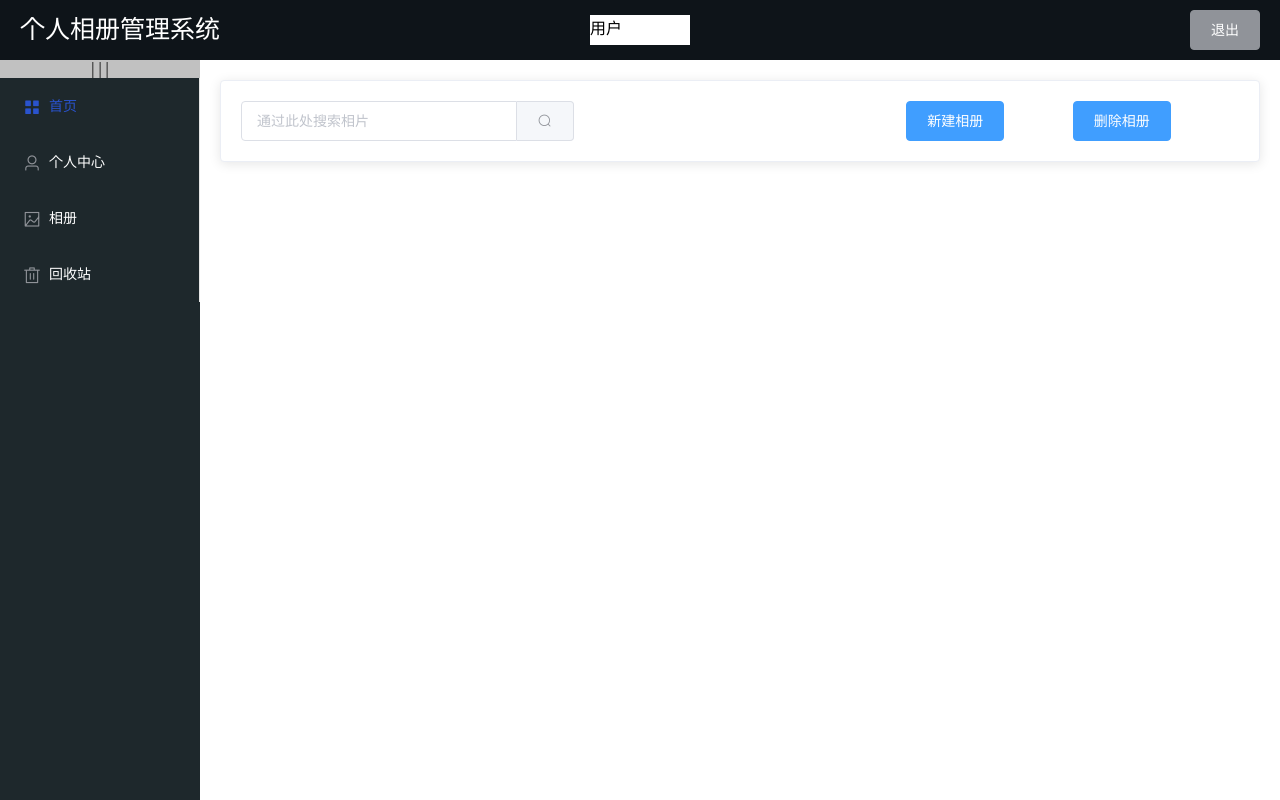
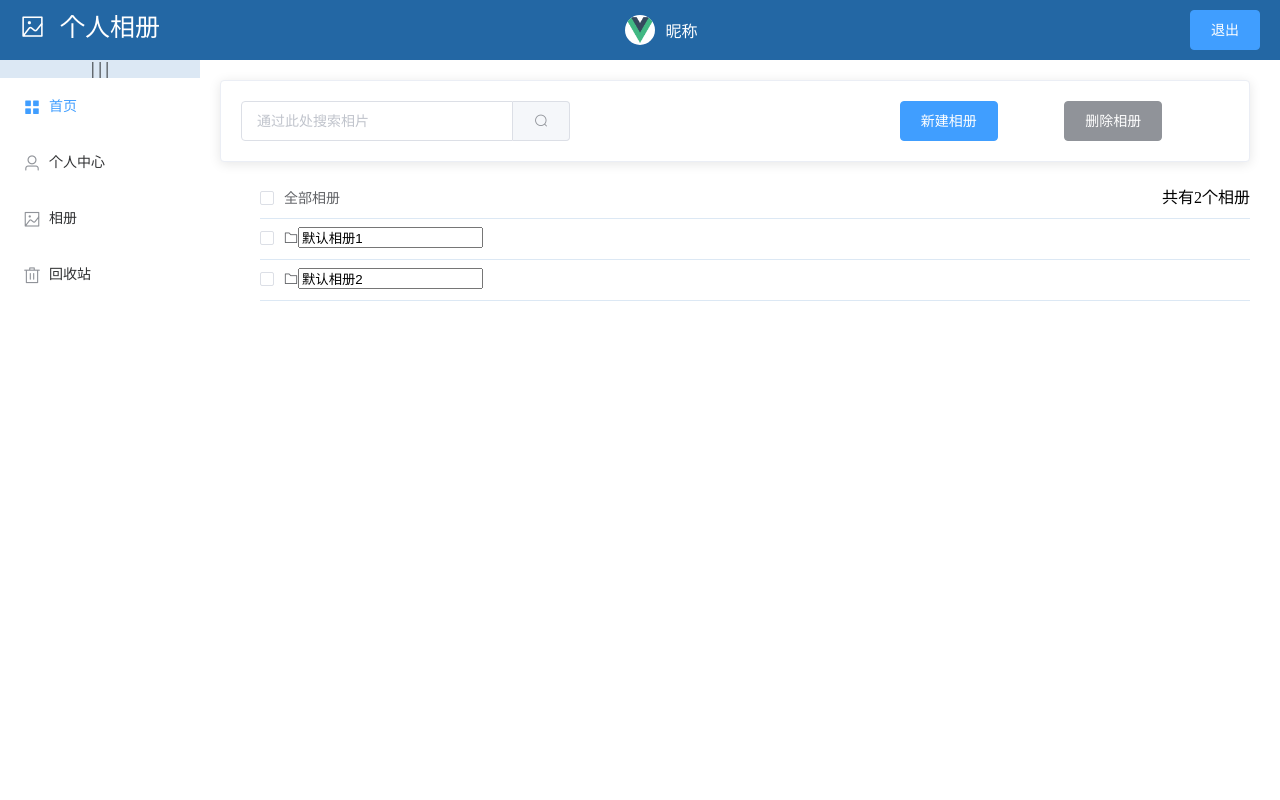
Before and after one commit to xjenny228/photo_project, a Vue app: page /#/user/home in a window 1280 px wide. Built offline with nearby package versions, Linux system fonts and the light colour scheme.

Commit message:
注册完成

```diff
--- a/package.json
+++ b/package.json
@@ -7,10 +7,12 @@
     "build": "vue-cli-service build"
   },
   "dependencies": {
+    "@xunlei/vue-context-menu": "^1.0.2",
     "axios": "^0.19.2",
     "core-js": "^3.6.4",
     "element-ui": "^2.4.5",
     "vue": "^2.6.11",
+    "vue-infinite-scroll": "^2.0.2",
     "vue-router": "^3.1.6"
   },
   "devDependencies": {
--- a/src/App.vue
+++ b/src/App.vue
@@ -1,5 +1,5 @@
 <template>
-  <div id="app">
+  <div id="app" >
     <router-view></router-view>
   </div>
 </template>
--- a/src/assets/css/global.css
+++ b/src/assets/css/global.css
@@ -1,5 +1,9 @@
-html,body,#app{
+html,
+body,
+#app {
     height: 100%;
     margin: 0;
     padding: 0;
+    overflow-y: hidden;
+    /* 隐藏浏览器默认的滚动条 */
 }
--- a/src/components/Home.vue
+++ b/src/components/Home.vue
@@ -1,19 +1,156 @@
 <template>
-  <div>
-    <el-card class="box-card">
-      <el-row  type="flex" justify="end">
+  <div class="container">
+    <!-- 搜索，新建相册，删除相册部分 -->
+    <el-card>
+      <el-row type="flex" justify="end">
         <el-col :span="8">
-          <el-input placeholder="通过此处搜索相片" @input="inputchange" >
-            <el-button slot="append" icon="el-icon-search"></el-button>
+          <el-input placeholder="通过此处搜索相片" @input="inputchange" v-model="value">
+            <el-button slot="append" icon="el-icon-search" ></el-button>
           </el-input>
         </el-col>
         <el-col :span="4" :offset="8">
-          <el-button type="primary" >新建相册</el-button>
+          <el-button type="primary" @click="bulid">新建相册</el-button>
         </el-col>
         <el-col :span="4">
-          <el-button type="primary" >删除相册</el-button>
+          <el-button type="info" @click="del">删除相册</el-button>
         </el-col>
       </el-row>
     </el-card>
+    <!-- 新建相册和删除相册部分 -->
+    <div class="main">
+      <!-- 无限滚动 -->
+      <div class="infinite-list-wrapper" style="overflow:auto">
+        <ul v-infinite-scroll="load" infinite-scroll-disabled="disabled">
+          <!-- 实现相册全选和统计 -->
+          <li class="head">
+            <el-checkbox
+              v-model="checkAll"
+              @change="CheckAllChange"
+              :indeterminate="isIndeterminate"
+            >全部相册</el-checkbox>
+            <span>共有{{list.length}}个相册</span>
+          </li>
+          <el-checkbox-group v-model="checkList" @change="CheckListChange">
+            <li v-for="(item,index) in list" :key="item" class="list-item" >
+              <el-checkbox :label="item">
+                <i class="el-icon-folder"></i>
+              </el-checkbox>
+              <input type="text" v-model="list[index]" value="item" :disabled="isable" ref="index" @contextmenu.prevent="rightClick()"/>
+            </li>
+          </el-checkbox-group>
+        </ul>
+        <p v-if="loading">加载中...</p>
+        <p v-if="noMore">没有更多了</p>
+        <!-- 右键菜单 -->
+
+      </div>
+    </div>
   </div>
 </template>
+<script>
+export default {
+  data() {
+    return {
+      count: 2,
+      loading: false,
+      new: 0,
+      checkAll: false,
+      list: ["默认相册1", "默认相册2"],
+      checkList: [],
+      checkAll: false,
+      isIndeterminate: false,
+      isable: false,
+      menuVisible: false,
+      value:''
+    };
+  },
+  methods: {
+    load() {
+      this.loading = true;
+      setTimeout(() => {
+        this.count += 2;
+        this.loading = false;
+      }, 2000);
+    },
+    bulid() {
+      this.new++; //新建相册的个数
+      this.count++; //总的相册个数
+      this.list.push("新建相册" + this.new); //向数组添加相册名称
+    },
+    del() {
+      let i, j;
+      if (this.checkList.length == this.list.length) {
+        this.list.splice(0);
+      }
+      for (i = 0; i < this.list.length; i++) {
+        for (j = 0; j < this.checkList.length; j++) {
+          if (this.list[i] === this.checkList[j]) this.list.splice(i, 1);
+        }
+      }
+    },
+    CheckAllChange(val) {
+      this.checkList = val ? this.list : [];
+      this.isIndeterminate = false;
+    },
+    CheckListChange(value) {
+      let checkedCount = value.length;
+      this.checkAll = checkedCount === this.list.length;
+      this.isIndeterminate =
+        checkedCount > 0 && checkedCount < this.list.length;
+    },
+    rightClick(){
+      console.log(this.$refs)
+
+    },
+    //搜索
+     inputchange(){
+    const res = this.$http.get('/api/photo/query',{params:this.value})
+      console.log(res)
+    }
+
+  },
+  computed: {
+    noMore() {
+      return this.count > 20; //文件数目大于this.count停止加载
+    },
+    disabled() {
+      return this.loading || this.noMore;
+    }
+  }
+};
+</script>
+<style lang="less" scoped>
+li {
+  width: 100%;
+  height: 40px;
+  border-bottom: 1px solid rgb(220, 232, 244);
+  list-style: none;
+}
+p {
+  height: 100px;
+}
+.main {
+  line-height: 40px;
+}
+.head span {
+  float: right;
+}
+.menu__item {
+  display: block;
+  line-height: 20px;
+  text-align: center;
+  margin-top: 10px;
+}
+.menu {
+  height: 100px;
+  width: 100px;
+  position: absolute;
+  border-radius: 10px;
+  border: 1px solid #999999;
+  background-color: #f4f4f4;
+}
+.menu li:hover {
+  background-color: #1790ff;
+  color: white;
+}
+</style>
--- a/src/components/Register.vue
+++ b/src/components/Register.vue
@@ -1,6 +1,7 @@
 <template>
   <div class="main_container">
     <div class="reg_box">
+      <i class="el-icon-close" @click="close"></i>
       <h2>欢迎注册</h2>
       <el-form label-width="80px" :model="form" :rules="rules">
         <el-form-item label="用户名：" prop="username">
@@ -98,8 +99,12 @@ export default {
   bottom: 30px;
   box-sizing: border-box;
 }
+i{
+  margin-top: 10px;
+  margin-left: 370px;
+}
 h2 {
   padding-left: 30px;
-  line-height: 80px;
+  line-height: 40px;
 }
 </style>
--- a/src/components/Welcome.vue
+++ b/src/components/Welcome.vue
@@ -3,11 +3,17 @@
     <el-container>
       <!-- 头部 -->
       <el-header>
-          <span class="title">个人相册管理系统</span>
+          <span class="title">
+            <i class="el-icon-picture-outline"></i>
+            个人相册
+            </span>
           <!-- 个人信息 -->
-          <span class="information">用户</span>
+          <span class="information">
+            <img src="../assets/logo.png" alt="">
+            <span class="nickname">昵称</span>
+          </span>
           <!-- 退出按钮 -->
-          <el-button type="info" @click="exit">退出</el-button>
+          <el-button type="primary" @click="exit">退出</el-button>
       </el-header>
       <el-container>
         <!-- 左侧边栏 -->
@@ -17,10 +23,7 @@
           <div class="collapse" @click="changeCol">| | |</div>
           <!-- 侧边栏导航菜单 -->
           <el-menu
-            background-color="rgb(30, 40, 44)"
-            text-color="#fff"
-            active-text-color="rgb(42, 83, 205)"
-            unique-opened
+            active-text-color="rgb(64, 158, 255)"
             :collapse="iscollapse"
             :collapse-transition="false"
             :default-active="$route.path"
@@ -45,8 +48,9 @@
           </el-menu>
         </el-aside>
         <!-- 主体部分 -->
-        <el-main>
+        <el-main >
             <router-view> </router-view>
+
         </el-main>
       </el-container>
     </el-container>
@@ -71,41 +75,51 @@ export default {
 };
 </script>
 <style lang="less" scoped>
-.container,
-.el-container {
+
+.container,.el-container {
   height: 100%;
 }
 .el-header {
     position: relative;
-  background-color: rgb(14, 20, 25);
+  background-color: rgb(35, 103, 164);
 }
 .el-aside {
-  background-color: rgb(30, 40, 44);
-}
-.el_main{
-  background-color: rgb(233, 237, 241);
+  background-color: rgb(255, 255, 255);
 }
 .collapse {
-  background-color: rgb(193, 193, 193);
+  background-color: rgb(220, 232, 244);
   text-align: center;
   cursor: pointer;
+}
+.el-menu{
+  border-right: 0;
+}
+.el-main{
+  margin-right: 10px;
 }
 .title{
     color: #fff;
     line-height: 60px;
     font-size: 25px;
-    font-family:'Times New Roman', Times, serif;
+    font-family:'Courier New', Courier, monospace;
     font-weight: 200;
 }
-.information{
+ img{
     position: absolute;
     top:50%;
     left: 50%;
-        transform: translate(-50%,-50%);
-      display: inline-block;
-      width: 100px;
+    transform: translate(-50%,-50%);
+      width: 30px;
       height: 30px;
       background-color: #fff;
+      border-radius: 50%;
+    }
+    .nickname{
+      position: absolute;
+      top:50%;
+      left:50%;
+      transform: translate(80%,-50%);
+      color: #fff;
     }
     .el-button{
         position: absolute;
--- a/src/main.js
+++ b/src/main.js
@@ -18,6 +18,7 @@ axios.defaults.baseURL = `http://www.luckycurve.cn:8090`
 Vue.prototype.$http = axios
 Vue.config.productionTip = false
 
+
 new Vue({
   router,
   render: h => h(App)
--- a/src/plugins/element.js
+++ b/src/plugins/element.js
@@ -5,6 +5,7 @@ Upload,
 CollapseItem,
 Collapse,
 Message,
+Checkbox,CheckboxGroup
 
 } from 'element-ui'
 
@@ -29,3 +30,5 @@ Vue.use(Collapse)
 Vue.use(CollapseItem)
 
 Vue.prototype.$message = Message
+Vue.use(Checkbox)
+Vue.use(CheckboxGroup)
```
Also changed, not shown: src/components/test.vue (added), 1 other file (tests, documents, lock files or other folders).
